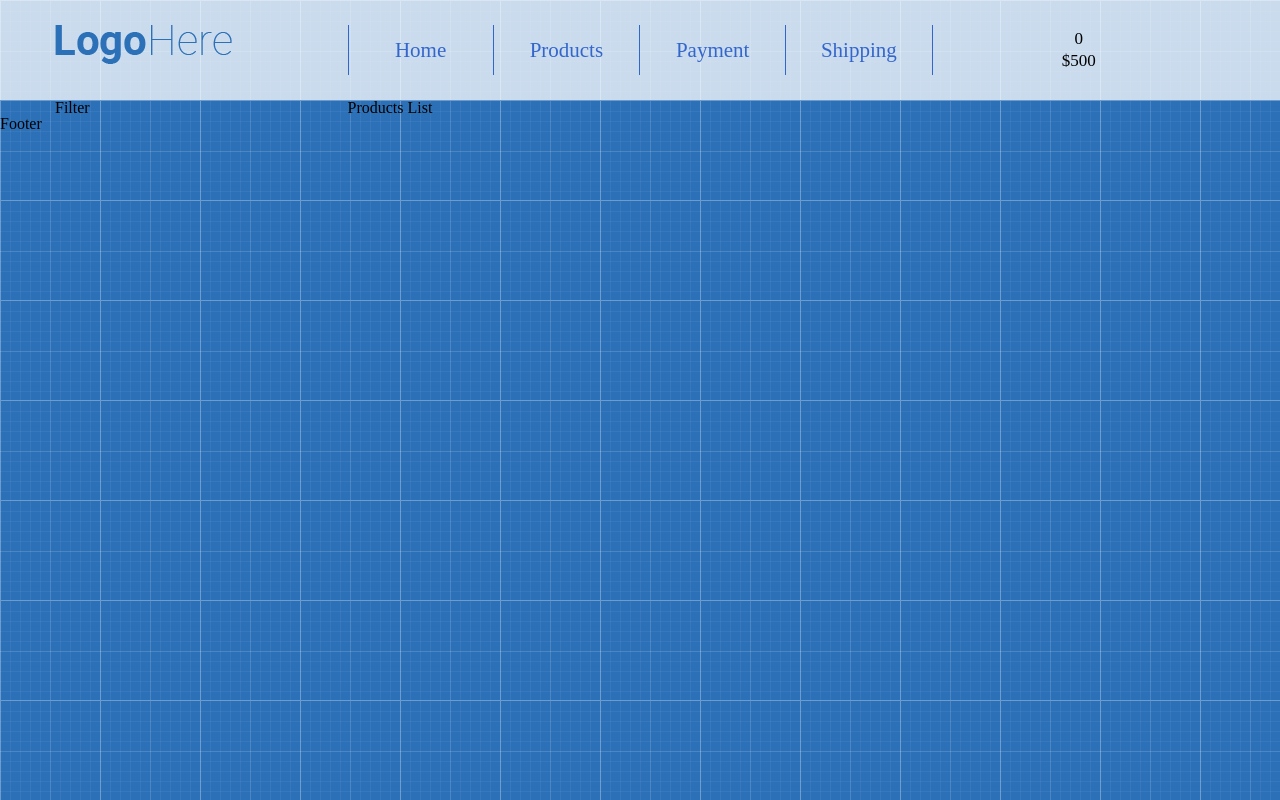
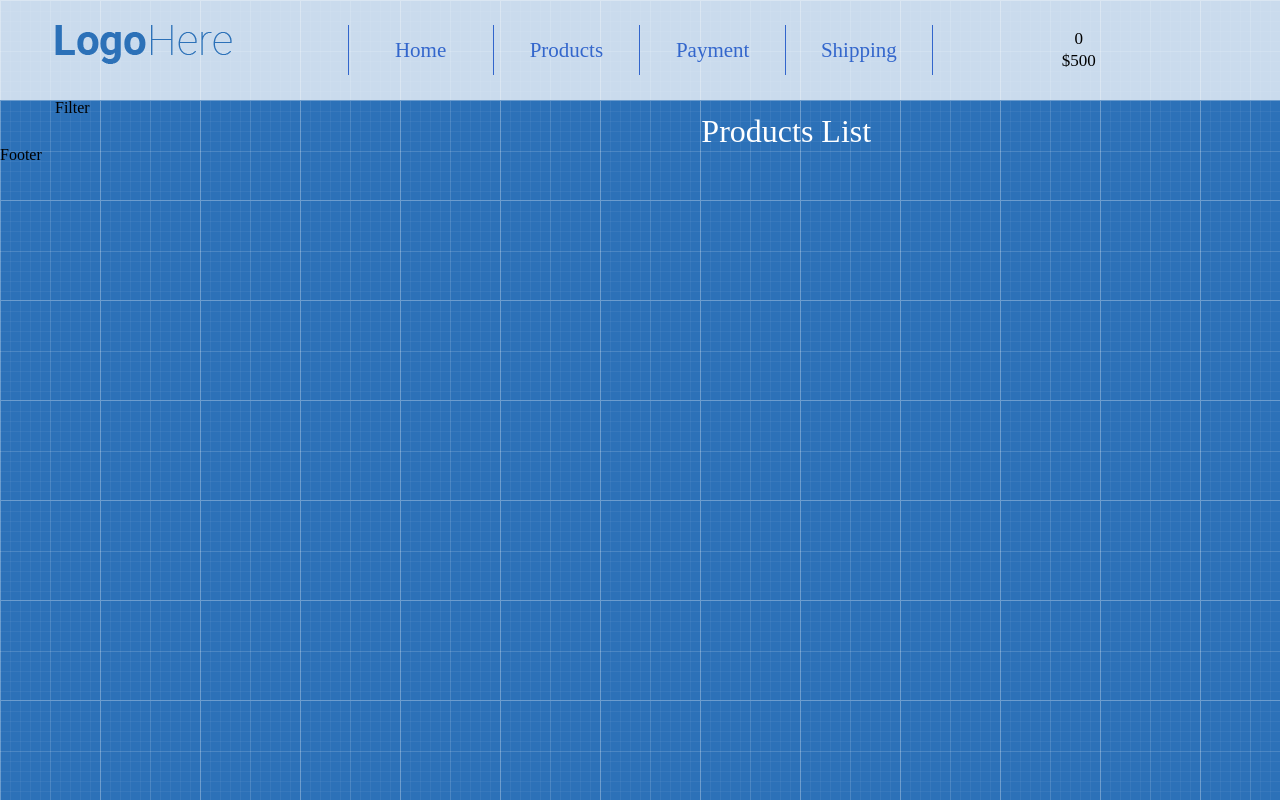
Before and after one commit to dimonkatri4/shop-project, a React (Create React App) app: page / in a window 1280 px wide. Built offline with nearby package versions, Linux system fonts and the light colour scheme.

Commit message:
added style in component ProductsList

```diff
--- a/src/App/Main/Products/ProductsList.js
+++ b/src/App/Main/Products/ProductsList.js
@@ -2,7 +2,14 @@ import React from 'react'
 
 const ProductsList = () => {
     return (
-        <h1>Products List</h1>
+        <div>
+            <h1 style={{
+                textAlign:"center",
+                color:"white",
+                fontSize:"32px",
+                marginTop:"15px",
+            }}>Products List</h1>
+        </div>
     )
 }
 
```
